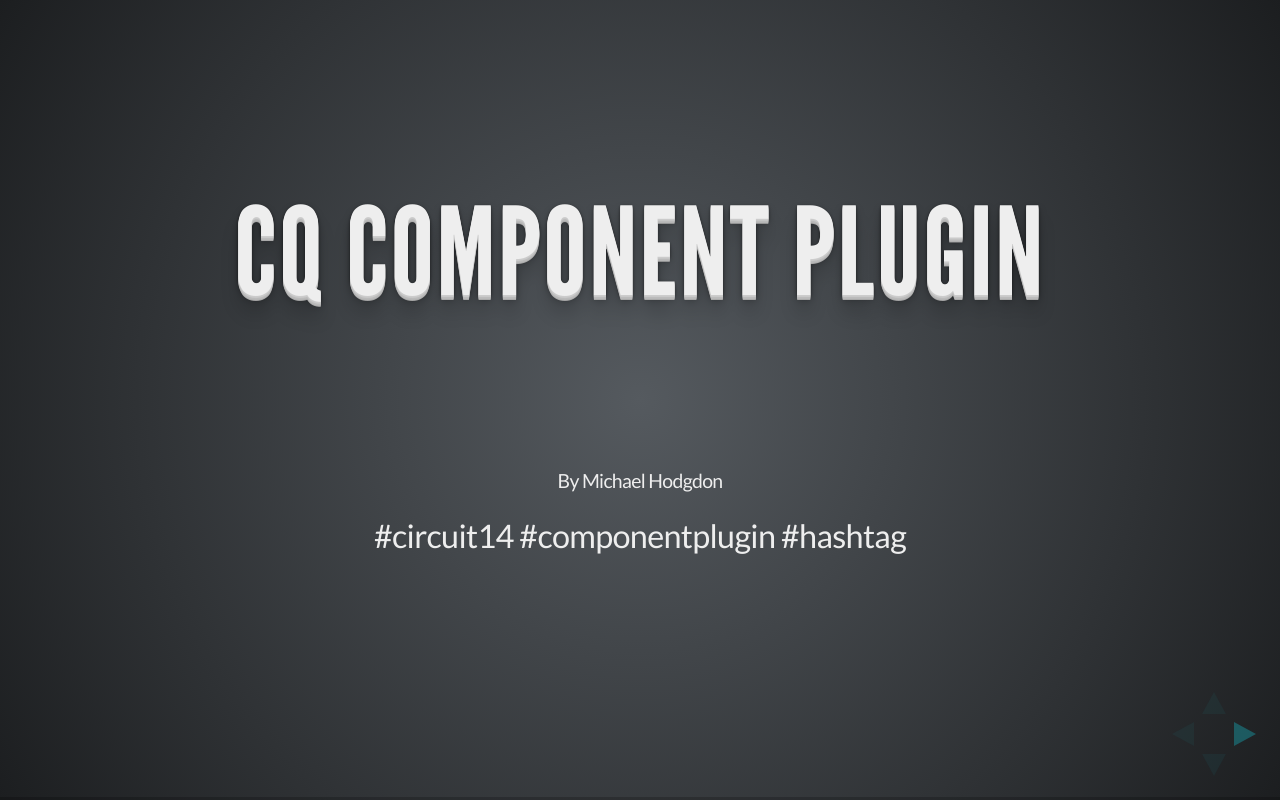
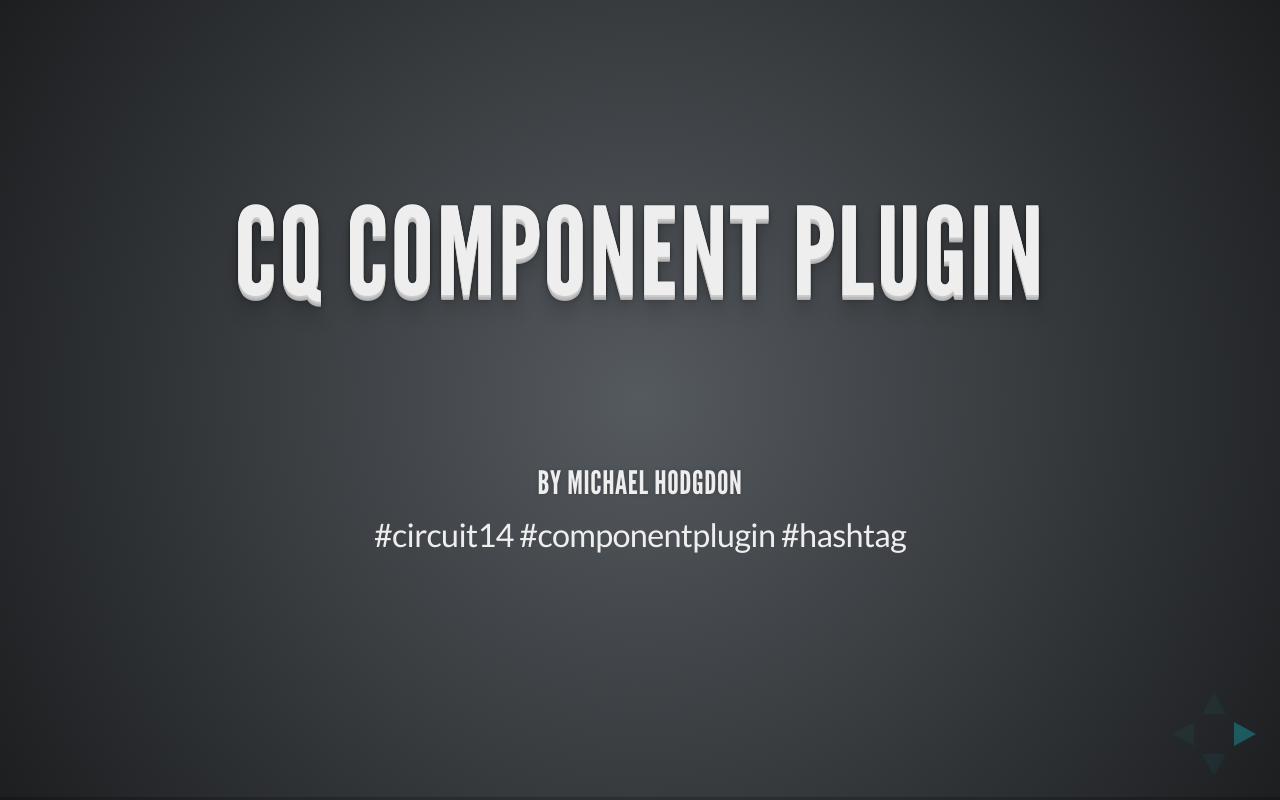
Before and after one commit to michaelhodgdon/circuit-component-plugin, a plain HTML site: page index.html in a window 1280 px wide. Drawn offline with Linux system fonts and the light colour scheme.

```diff
--- a/index.html
+++ b/index.html
@@ -43,9 +43,7 @@
 				<section>
 					<h1>CQ Component Plugin</h1>
 					<h2 class="fragment">or<br/>How I lost my XML</h2>
-					<p>
-						<small>By Michael Hodgdon</small>
-					</p>
+					<h4>By Michael Hodgdon</h4>
 					<p>#circuit14 #componentplugin #hashtag</p>
 				</section>
 				<section>
```
